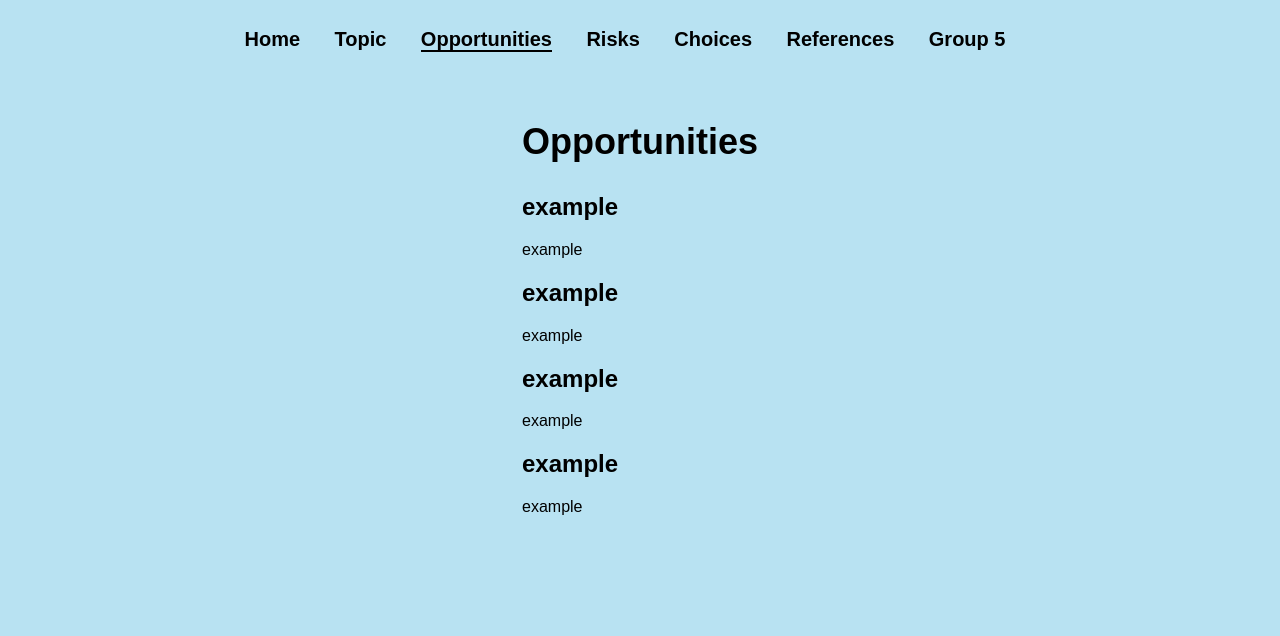
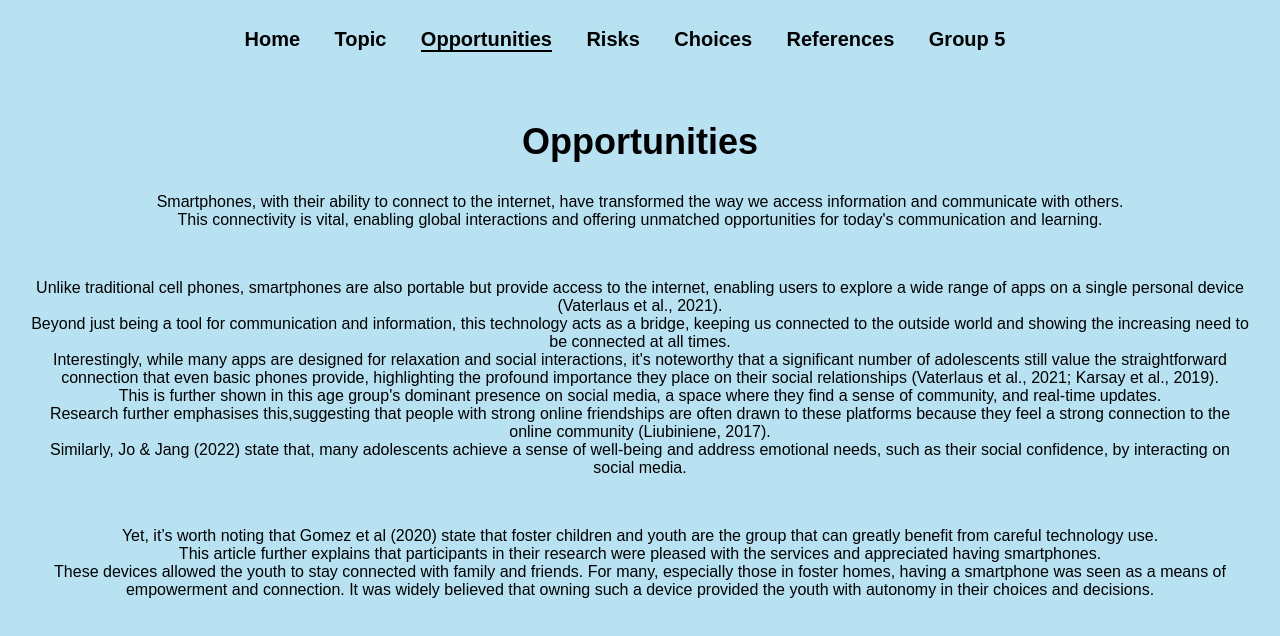
Before and after one commit to di4bolic4l/comp501assignment.github.io, a plain HTML site: page opportunities.html in a window 1280 px wide. Drawn offline with Linux system fonts and the light colour scheme.

Commit message:
Update opportunities.html

```diff
--- a/opportunities.html
+++ b/opportunities.html
@@ -48,21 +48,32 @@
             <div class="title">
                 <h1>Opportunities</h1>
             </div>
-            <div class="opportunity">
-                <h2>example</h2>
-                <p>example</p>
-            </div>
-            <div class="opportunity">
-                <h2>example</h2>
-                <p>example</p>
-            </div>
-            <div class="opportunity">
-                <h2>example</h2>
-                <p>example</p>
-            </div>
-            <div class="opportunity">
-                <h2>example</h2>
-                <p>example</p>
+            <div class="description">
+                <p>Smartphones, with their ability to connect to the internet, have transformed the way we access
+information and communicate with others.<br> This connectivity is vital, enabling global interactions
+and offering unmatched opportunities for today's communication and learning.</p>
+
+                <br><p>Unlike traditional cell phones, smartphones are also portable but provide access to the internet,
+enabling users to explore a wide range of apps on a single personal device (Vaterlaus et al.,
+2021).<br> Beyond just being a tool for communication and information, this technology acts as a
+bridge, keeping us connected to the outside world and showing the increasing need to be
+connected at all times.<br> Interestingly, while many apps are designed for relaxation and social
+interactions, it's noteworthy that a significant number of adolescents still value the
+straightforward connection that even basic phones provide, highlighting the profound
+importance they place on their social relationships (Vaterlaus et al., 2021; Karsay et al., 2019).<br>
+This is further shown in this age group's dominant presence on social media, a space where
+they find a sense of community, and real-time updates.<br> Research further emphasises this,suggesting that people with strong online friendships are often drawn to these platforms
+because they feel a strong connection to the online community (Liubiniene, 2017).<br> Similarly, Jo
+& Jang (2022) state that, many adolescents achieve a sense of well-being and address
+emotional needs, such as their social confidence, by interacting on social media.</p>
+
+                <br><p>Yet, it’s worth noting that Gomez et al (2020) state that foster children and youth are the group
+that can greatly benefit from careful technology use.<br> This article further explains that participants
+in their research were pleased with the services and appreciated having smartphones.<br> These
+devices allowed the youth to stay connected with family and friends. For many, especially those
+in foster homes, having a smartphone was seen as a means of empowerment and connection.
+It was widely believed that owning such a device provided the youth with autonomy in their
+choices and decisions.</p>
             </div>
         </section>
     </main>
```
